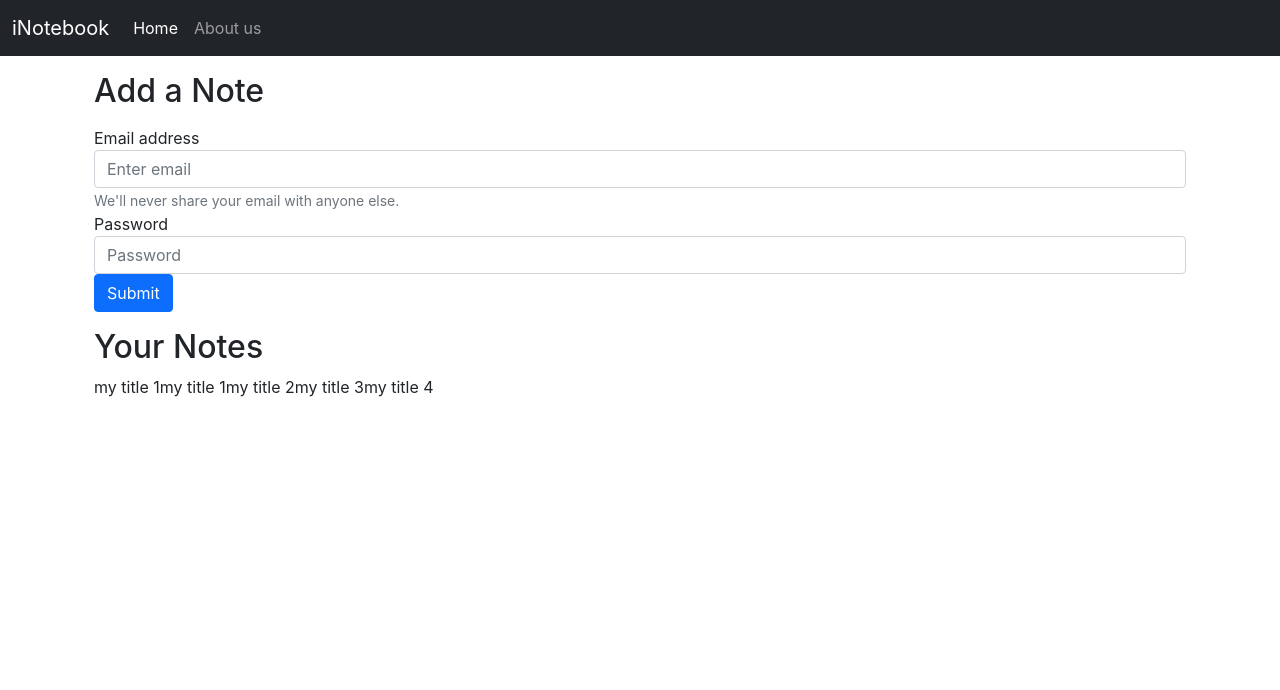
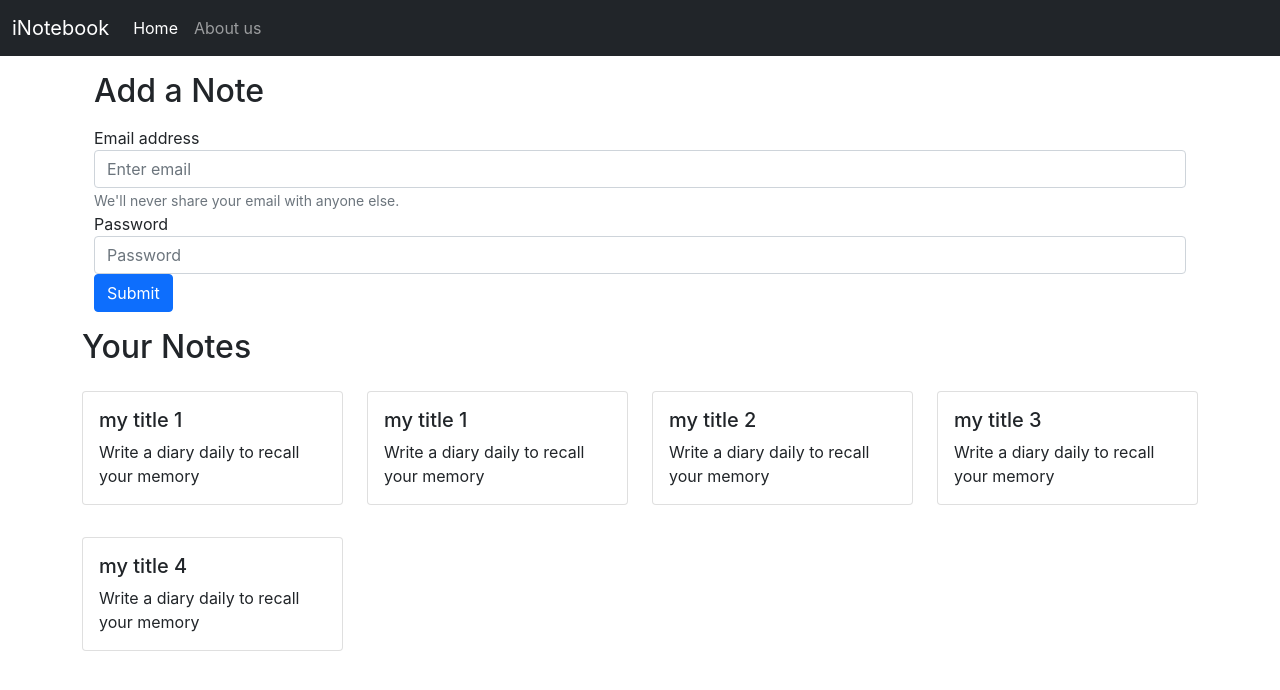
Before and after one commit to sanjay493/mernwith_harry, a React (Create React App) app: page / in a window 1280 px wide. Shown: the top 690 px of the page. Built offline with nearby package versions, Linux system fonts and the light colour scheme.

Commit message:
lesson 61 completed

```diff
--- a/src/components/Home.js
+++ b/src/components/Home.js
@@ -1,9 +1,7 @@
-import React,{useContext} from "react";
-import noteContext from '../context/noteContext'
+
+import Notes from "./Notes";
 const Home = () => {
-  const context=useContext(noteContext)
-  const {notes,setNotes}=context
-  return (
+    return (
     <div>
       <div className="container my-3">
       <h2>Add a Note</h2>
@@ -36,12 +34,7 @@
         </button>
       </form>
       </div>
-      <div className="container my-3">
-        <h2>Your Notes</h2>
-        {notes.map((note)=>{
-          return note.title
-        })}
-      </div>
+     <Notes />
 
     </div>
   );
--- /dev/null
+++ b/src/components/NoteItem.js
@@ -0,0 +1,18 @@
+import React from "react";
+
+const NoteItem = (props) => {
+  const { note } = props;
+
+  return (
+    <div className="col-md-3">
+      <div className="card my-3">
+        <div className="card-body">
+          <h5 className="card-title">{note.title}</h5>
+          <p className="card-text">{note.description}</p>
+        </div>
+      </div>
+    </div>
+  );
+};
+
+export default NoteItem;
--- /dev/null
+++ b/src/components/Notes.js
@@ -0,0 +1,20 @@
+import React,{useContext} from 'react';
+import noteContext from '../context/noteContext'
+import NoteItem from './NoteItem';
+
+
+const Notes = () => {
+    const context=useContext(noteContext)
+  const {notes,setNotes}=context
+
+  return (<div>
+       <div className="row my-3">
+        <h2>Your Notes</h2>
+        {notes.map((note)=>{
+          return <NoteItem note={note} />
+        })}
+      </div>
+  </div>);
+};
+
+export default Notes;
```
